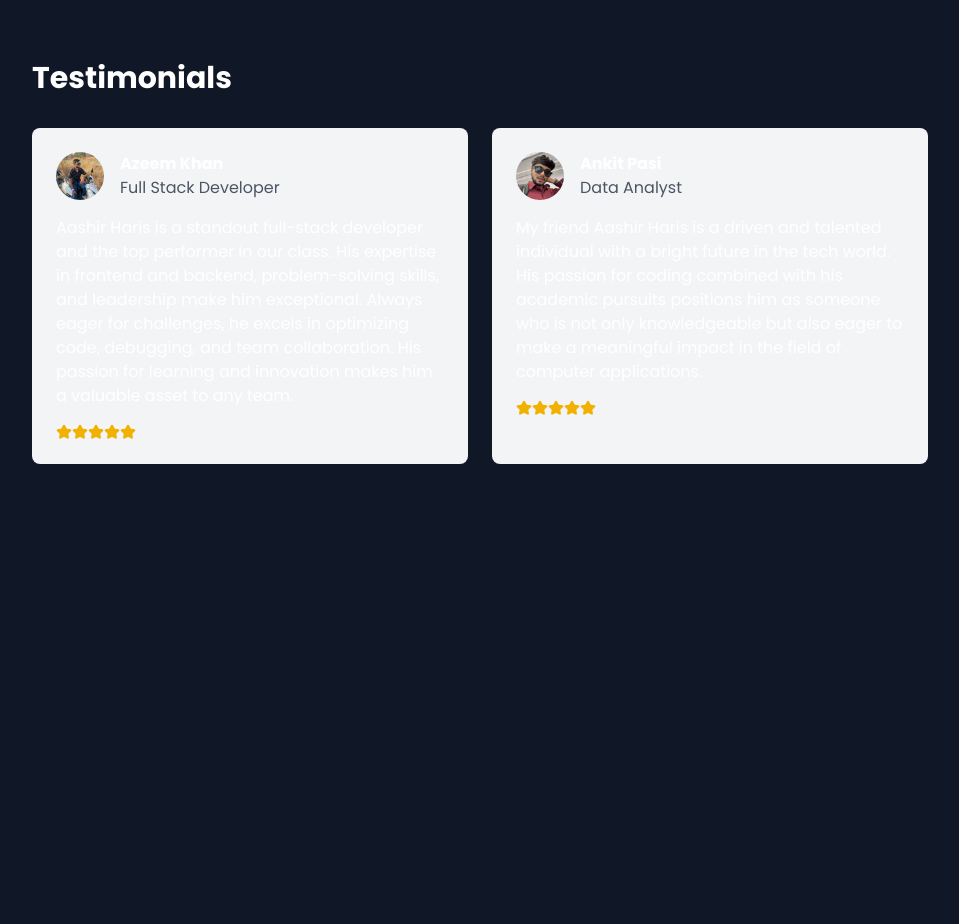
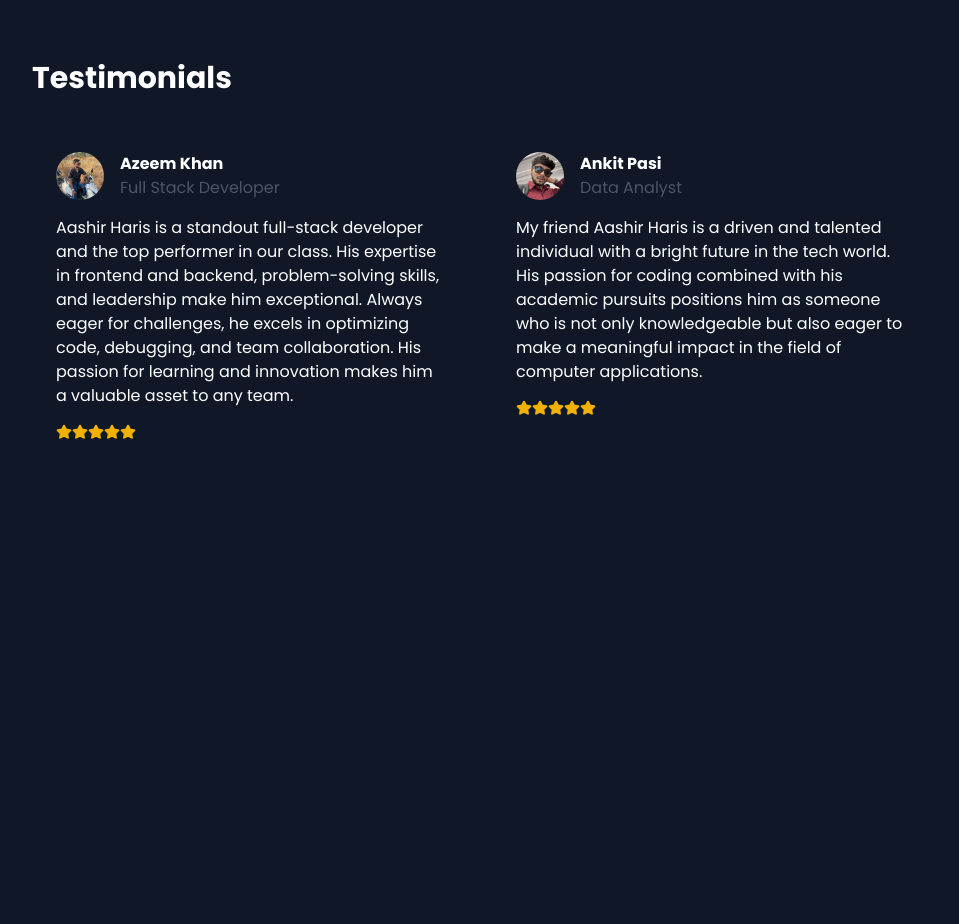
Before and after one commit to Aashir-tech/MinePortfolio, a React (Vite) app: page / in a window 1280 px wide. Shown: the part 3280-4204 px from the top of the page, without its empty margins (160-1119 px from the left). Built offline with nearby package versions, Linux system fonts and the light colour scheme.

Commit message:
Updated Background and text Color

```diff
--- a/src/components/Testinomial.jsx
+++ b/src/components/Testinomial.jsx
@@ -26,7 +26,7 @@ export const Testimonials = () => {
         <h2 className="text-3xl font-bold mb-8">Testimonials</h2>
         <div className="grid md:grid-cols-2 gap-6">
           {testimonials.map((testimonial, index) => (
-            <div key={index} className="p-6 rounded-lg bg-gray-100 dark:bg-gray-800">
+            <div key={index} className="p-6 rounded-lg">
               <div className="flex items-center mb-4">
                 <div className="w-12 h-12 rounded-full overflow-hidden mr-4">
                   <img src={testimonial.image} alt={testimonial.name} className="w-full h-full object-cover" />
```
